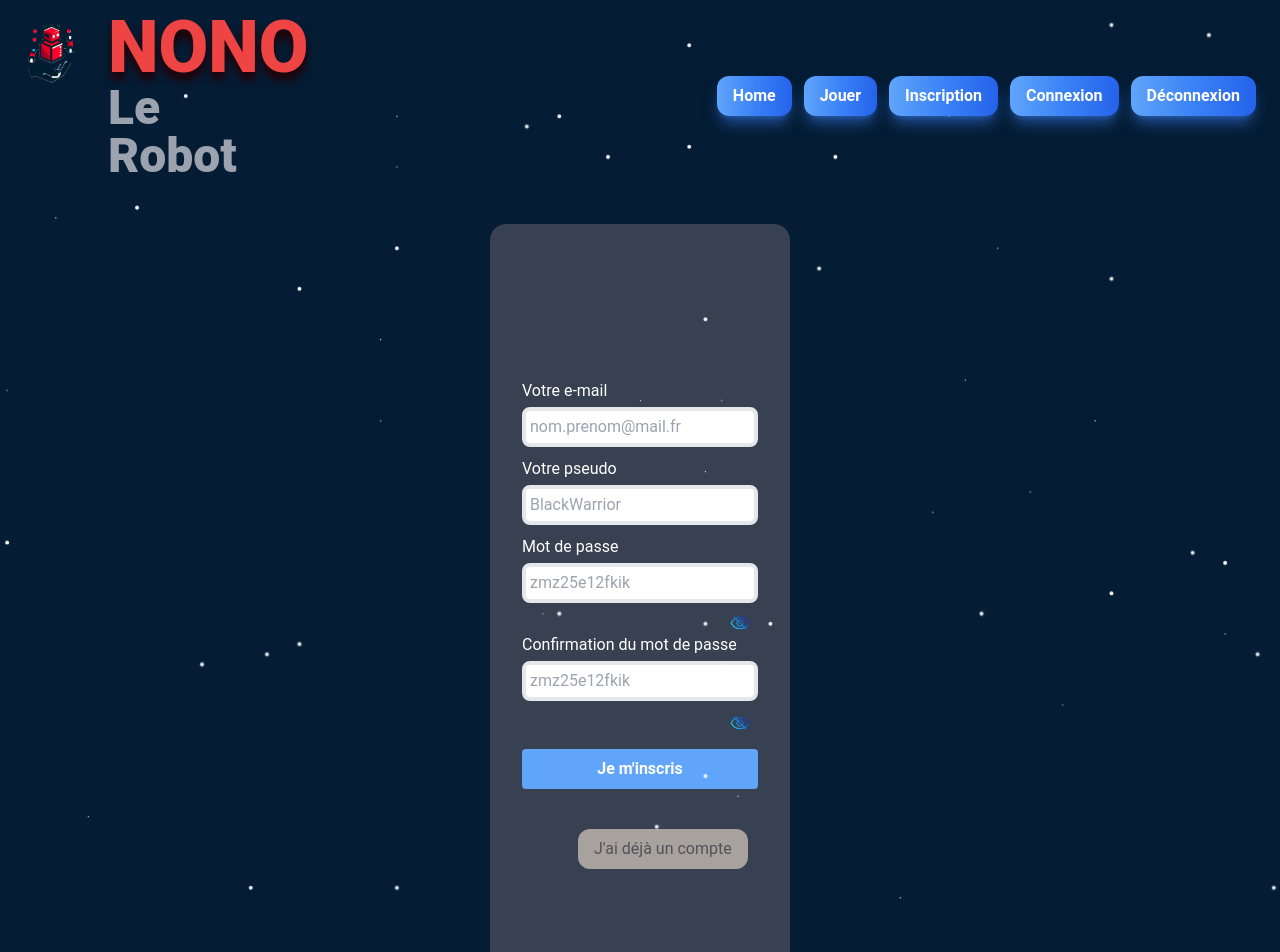
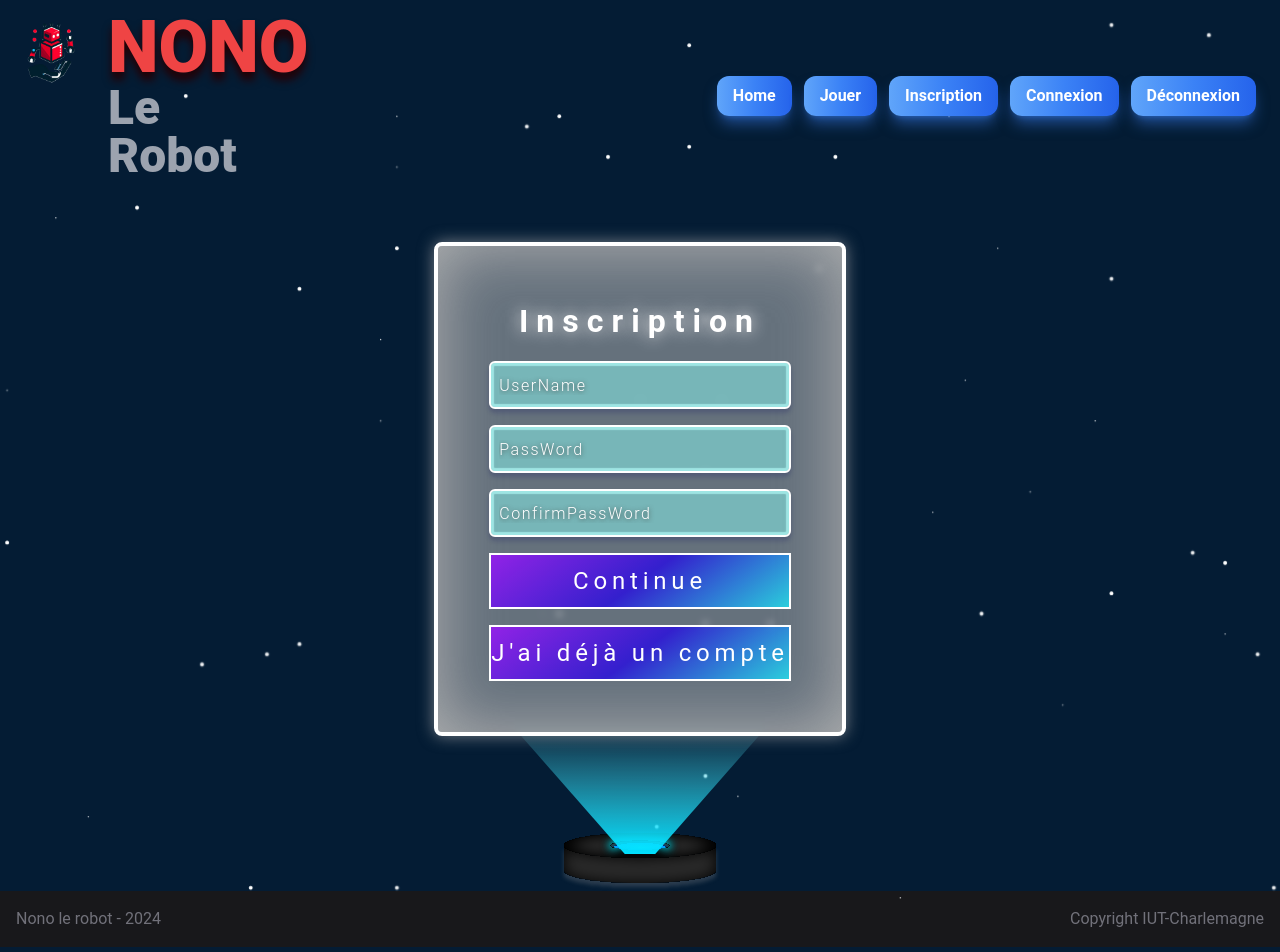
Before and after one commit to ClemGrom/NonoLERobot_Gromangin_Termine_Holder_Waltispurger_Serrier, a Vue app in the folder web/: page /inscription in a window 1280 px wide. Shown: the top 952 px of the page. Built offline with nearby package versions, Linux system fonts and the light colour scheme.

Commit message:
modif style inscriptionView

```diff
--- a/web/src/views/InscriptionView.vue
+++ b/web/src/views/InscriptionView.vue
@@ -96,60 +96,397 @@ export default {
 </script>
 
 <template>
-  <div v-if="!inscriptionDone" class=" min-h-screen bg-gray-700 flex flex-col justify-center p-8 rounded-2xl m-auto mb-8 mt-8">
-    <div>
-      <p class="text-white mb-1">Votre e-mail</p>
-      <input v-model="email" class="w-full mb-2.5 p-1 border-4 rounded-lg" type="text"
-             :class="{'border-red-500': verifEmail(this.email) === false}" placeholder="nom.prenom@mail.fr">
-      <p v-if="verifEmail(this.email) === false" class="text-red-500 font-bold mb-2">Email invalide</p>
+  <div id="Container">
+    <form class="form">
+      <div id="register-lable">Inscription</div>
+      <input class="form-content" type="text" placeholder="UserName" />
+      <input class="form-content" type="password" placeholder="PassWord" />
+      <input class="form-content" type="password" placeholder="ConfirmPassWord" />
+      <button>Continue</button>
+
+      <RouterLink to="/connexion">
+        <button>
+          J'ai déjà un compte
+        </button>
+      </RouterLink>
+    </form>
+
+    <div id="rays">
+      <svg
+          fill="none"
+          viewBox="0 0 299 152"
+          height="9em"
+          width="18em"
+          xmlns="http://www.w3.org/2000/svg"
+      >
+        <path
+            fill="url(#paint0_linear_8_3)"
+            d="M149.5 152H133.42L9.53674e-07 4.70132e-06H149.5L299 4.70132e-06L165.58 152H149.5Z"
+        ></path>
+        <defs>
+          <linearGradient
+              gradientUnits="userSpaceOnUse"
+              y2="12.1981"
+              x2="150.12"
+              y1="152"
+              x1="149.5"
+              id="paint0_linear_8_3"
+          >
+            <stop stop-color="#00E0FF"></stop>
+            <stop stop-opacity="0" stop-color="#65EDFF" offset="1"></stop>
+          </linearGradient>
+        </defs>
+      </svg>
     </div>
-    <div>
-      <p class="text-white mb-1">Votre pseudo</p>
-      <input v-model="pseudo" class="w-full mb-2.5 p-1 border-4 rounded-lg" type="text"
-             placeholder="BlackWarrior">
+
+    <div id="emiter">
+      <svg
+          fill="none"
+          viewBox="0 0 160 61"
+          height="61"
+          width="160"
+          xmlns="http://www.w3.org/2000/svg"
+      >
+        <g filter="url(#filter0_di_1_38)">
+          <path
+              fill="#2B2B2B"
+              d="M80 27.9997C121.974 27.9997 156 22.4032 156 15.4996L156 40.4998C156 47.4034 121.974 52.9998 80 52.9998C38.0265 52.9998 4.00028 47.4034 4 40.4998V40.4998V15.51C4.0342 22.4089 38.0474 27.9997 80 27.9997Z"
+              clip-rule="evenodd"
+              fill-rule="evenodd"
+          ></path>
+        </g>
+        <ellipse
+            fill="url(#paint0_radial_1_38)"
+            ry="4.80773"
+            rx="28.3956"
+            cy="17.4236"
+            cx="80"
+        ></ellipse>
+        <g filter="url(#filter1_i_1_38)">
+          <path
+              fill="#323232"
+              d="M80 28.0002C121.974 28.0002 156 22.4037 156 15.5001C156 8.59648 121.974 3 80 3C38.0264 3 4 8.59648 4 15.5001C4 22.4037 38.0264 28.0002 80 28.0002ZM80.0001 20.308C96.1438 20.308 109.231 18.1555 109.231 15.5002C109.231 12.845 96.1438 10.6925 80.0001 10.6925C63.8564 10.6925 50.7693 12.845 50.7693 15.5002C50.7693 18.1555 63.8564 20.308 80.0001 20.308Z"
+              clip-rule="evenodd"
+              fill-rule="evenodd"
+          ></path>
+        </g>
+        <g filter="url(#filter2_di_1_38)">
+          <path
+              fill="#378BA6"
+              d="M106.725 17.4505C108.336 16.8543 109.231 16.1943 109.231 15.4999C109.231 12.8446 96.1438 10.6921 80.0001 10.6921C63.8564 10.6921 50.7693 12.8446 50.7693 15.4999C50.7693 16.1943 51.6645 16.8543 53.2752 17.4504C53.275 17.4414 53.2748 17.4323 53.2748 17.4232C53.2748 14.768 65.2401 12.6155 80.0001 12.6155C94.7601 12.6155 106.725 14.768 106.725 17.4232C106.725 17.4323 106.725 17.4414 106.725 17.4505Z"
+              clip-rule="evenodd"
+              fill-rule="evenodd"
+          ></path>
+        </g>
+        <defs>
+          <filter
+              color-interpolation-filters="sRGB"
+              filterUnits="userSpaceOnUse"
+              height="45.5002"
+              width="160"
+              y="15.4996"
+              x="0"
+              id="filter0_di_1_38"
+          >
+            <feFlood result="BackgroundImageFix" flood-opacity="0"></feFlood>
+            <feColorMatrix
+                result="hardAlpha"
+                values="0 0 0 0 0 0 0 0 0 0 0 0 0 0 0 0 0 0 127 0"
+                type="matrix"
+                in="SourceAlpha"
+            ></feColorMatrix>
+            <feOffset dy="4"></feOffset>
+            <feGaussianBlur stdDeviation="2"></feGaussianBlur>
+            <feComposite operator="out" in2="hardAlpha"></feComposite>
+            <feColorMatrix
+                values="0 0 0 0 0.620833 0 0 0 0 0.620833 0 0 0 0 0.620833 0 0 0 0.25 0"
+                type="matrix"
+            ></feColorMatrix>
+            <feBlend
+                result="effect1_dropShadow_1_38"
+                in2="BackgroundImageFix"
+                mode="normal"
+            ></feBlend>
+            <feBlend
+                result="shape"
+                in2="effect1_dropShadow_1_38"
+                in="SourceGraphic"
+                mode="normal"
+            ></feBlend>
+            <feColorMatrix
+                result="hardAlpha"
+                values="0 0 0 0 0 0 0 0 0 0 0 0 0 0 0 0 0 0 127 0"
+                type="matrix"
+                in="SourceAlpha"
+            ></feColorMatrix>
+            <feOffset></feOffset>
+            <feGaussianBlur stdDeviation="8"></feGaussianBlur>
+            <feComposite
+                k3="1"
+                k2="-1"
+                operator="arithmetic"
+                in2="hardAlpha"
+            ></feComposite>
+            <feColorMatrix
+                values="0 0 0 0 0 0 0 0 0 0 0 0 0 0 0 0 0 0 1 0"
+                type="matrix"
+            ></feColorMatrix>
+            <feBlend
+                result="effect2_innerShadow_1_38"
+                in2="shape"
+                mode="normal"
+            ></feBlend>
+          </filter>
+          <filter
+              color-interpolation-filters="sRGB"
+              filterUnits="userSpaceOnUse"
+              height="25.0002"
+              width="152"
+              y="3"
+              x="4"
+              id="filter1_i_1_38"
+          >
+            <feFlood result="BackgroundImageFix" flood-opacity="0"></feFlood>
+            <feBlend
+                result="shape"
+                in2="BackgroundImageFix"
+                in="SourceGraphic"
+                mode="normal"
+            ></feBlend>
+            <feColorMatrix
+                result="hardAlpha"
+                values="0 0 0 0 0 0 0 0 0 0 0 0 0 0 0 0 0 0 127 0"
+                type="matrix"
+                in="SourceAlpha"
+            ></feColorMatrix>
+            <feMorphology
+                result="effect1_innerShadow_1_38"
+                in="SourceAlpha"
+                operator="erode"
+                radius="3"
+            ></feMorphology>
+            <feOffset></feOffset>
+            <feGaussianBlur stdDeviation="6.5"></feGaussianBlur>
+            <feComposite
+                k3="1"
+                k2="-1"
+                operator="arithmetic"
+                in2="hardAlpha"
+            ></feComposite>
+            <feColorMatrix
+                values="0 0 0 0 0 0 0 0 0 0 0 0 0 0 0 0 0 0 1 0"
+                type="matrix"
+            ></feColorMatrix>
+            <feBlend
+                result="effect1_innerShadow_1_38"
+                in2="shape"
+                mode="normal"
+            ></feBlend>
+          </filter>
+          <filter
+              color-interpolation-filters="sRGB"
+              filterUnits="userSpaceOnUse"
+              height="26.7583"
+              width="78.4615"
+              y="0.692139"
+              x="40.7693"
+              id="filter2_di_1_38"
+          >
+            <feFlood result="BackgroundImageFix" flood-opacity="0"></feFlood>
+            <feColorMatrix
+                result="hardAlpha"
+                values="0 0 0 0 0 0 0 0 0 0 0 0 0 0 0 0 0 0 127 0"
+                type="matrix"
+                in="SourceAlpha"
+            ></feColorMatrix>
+            <feMorphology
+                result="effect1_dropShadow_1_38"
+                in="SourceAlpha"
+                operator="dilate"
+                radius="2"
+            ></feMorphology>
+            <feOffset></feOffset>
+            <feGaussianBlur stdDeviation="4"></feGaussianBlur>
+            <feComposite operator="out" in2="hardAlpha"></feComposite>
+            <feColorMatrix
+                values="0 0 0 0 0 0 0 0 0 0.941176 0 0 0 0 1 0 0 0 1 0"
+                type="matrix"
+            ></feColorMatrix>
+            <feBlend
+                result="effect1_dropShadow_1_38"
+                in2="BackgroundImageFix"
+                mode="color-dodge"
+            ></feBlend>
+            <feBlend
+                result="shape"
+                in2="effect1_dropShadow_1_38"
+                in="SourceGraphic"
+                mode="normal"
+            ></feBlend>
+            <feColorMatrix
+                result="hardAlpha"
+                values="0 0 0 0 0 0 0 0 0 0 0 0 0 0 0 0 0 0 127 0"
+                type="matrix"
+                in="SourceAlpha"
+            ></feColorMatrix>
+            <feMorphology
+                result="effect2_innerShadow_1_38"
+                in="SourceAlpha"
+                operator="erode"
+                radius="1"
+            ></feMorphology>
+            <feOffset></feOffset>
+            <feGaussianBlur stdDeviation="2"></feGaussianBlur>
+            <feComposite
+                k3="1"
+                k2="-1"
+                operator="arithmetic"
+                in2="hardAlpha"
+            ></feComposite>
+            <feColorMatrix
+                values="0 0 0 0 0 0 0 0 0 0 0 0 0 0 0 0 0 0 0.52 0"
+                type="matrix"
+            ></feColorMatrix>
+            <feBlend
+                result="effect2_innerShadow_1_38"
+                in2="shape"
+                mode="normal"
+            ></feBlend>
+          </filter>
+          <radialGradient
+              gradientTransform="translate(80 17.4236) rotate(90) scale(6.25004 36.9143)"
+              gradientUnits="userSpaceOnUse"
+              r="1"
+              cy="0"
+              cx="0"
+              id="paint0_radial_1_38"
+          >
+            <stop stop-color="#00FFF0"></stop>
+            <stop stop-color="#001AFF" offset="0.901042"></stop>
+          </radialGradient>
+        </defs>
+      </svg>
     </div>
-    <div>
-      <p class="text-white mb-1">Mot de passe</p>
-      <input v-if="!showPassword" v-model="pwd" class="w-full mb-2.5 p-1 border-4 rounded-lg" type="password"
-             :class="{'border-red-500': verifMdp(this.pwd, this.pwdverif) === false}"
-             placeholder="zmz25e12fkik">
-      <input v-else v-model="pwd" class="w-full mb-2.5 p-1 border-4 rounded-lg" type="text"
-             :class="{'border-red-500': verifMdp(this.pwd, this.pwdverif) === false}"
-             placeholder="zmz25e12fkik">
-      <div>
-        <togglePassword :showPassword="showPassword" @toggle="togglePassword"/>
-      </div>
-    </div>
-    <div class="mb-4">
-      <p class="text-white mb-1">Confirmation du mot de passe</p>
-      <input v-if="!showPassword" v-model="pwdverif" class="w-full mb-3 p-1 border-4 rounded-lg" type="password"
-             :class="{'border-red-500': verifMdp(this.pwd, this.pwdverif) === false}"
-             placeholder="zmz25e12fkik" @keyup.enter="userInscription">
-      <input v-else v-model="pwdverif" class="w-full mb-2.5 p-1 border-4 rounded-lg" type="text"
-             :class="{'border-red-500': verifMdp(this.pwd, this.pwdverif) === false}"
-             placeholder="zmz25e12fkik" @keyup.enter="userInscription">
-      <div>
-        <togglePassword :showPassword="showPassword" @toggle="togglePassword"/>
-      </div>
-      <p v-if="verifMdp(this.pwd, this.pwdverif) === false" class="text-red-500 font-bold">Mots de passe
-        incompatibles</p>
-    </div>
-    <button @click="userInscription" class=" bg-blue-400 text-white hover:opacity-70 font-bold py-2 px-4 rounded">Je
-      m'inscris
-    </button>
+  </div>
+</template>
 
-    <RouterLink to="/connexion">
-      <button
-          class="bg-stone-400 text-zinc-600 hover:bg-blue-500 hover:text-zinc-900  py-2 px-4 rounded-xl mt-10 ml-14">
-        J'ai déjà un compte
-      </button>
-    </RouterLink>
+<style scoped>
+#Container {
+  display: flex;
+  flex-direction: column;
+  align-items: center;
+  justify-content: flex-end;
+  height: 100%;
+}
 
-  </div>
+#rays {
+  z-index: 2;
+  position: relative;
+  bottom: -1.5em;
+  animation: rays 2s ease-in-out infinite;
+}
 
-  <div v-else class="bg-gray-700 flex flex-col justify-center p-8 rounded-2xl m-auto">
-    <p class="text-white text-2xl">Merci de votre inscription !</p>
-  </div>
+.form {
+  position: relative;
+  top: 5em;
+  padding: 4%;
+  z-index: 3;
+  display: flex;
+  flex-direction: column;
+  border-radius: 0.5rem;
+  border: 4px solid #fff;
+  background: rgba(192, 192, 192, 0.52);
+  box-shadow: 0px 0px 64px 0px #b4b4b4 inset, 0px 0px 16px rgba(178, 178, 178, 0.65);
+  backdrop-filter: blur(3.5px);
+  gap: 1em;
+  animation: float 2s ease-in-out infinite;
+}
 
+#register-lable {
+  text-align: center;
+  color: white;
+  font-size: 2rem;
+  font-weight: 600;
+  letter-spacing: 8px;
+  text-shadow: 0px 0px 16px rgb(243, 243, 243);
+}
 
-</template>
+.form-content {
+  height: 3em;
+  padding: 1px 8px;
+  color: white;
+  text-decoration: none;
+  letter-spacing: 1px;
+  font-weight: bold;
+  border-radius: 6px;
+  border: 2px solid #fff;
+  background: rgba(139, 255, 247, 0.486);
+  box-shadow: 0px 0px 1px 3px #9ee5e3 inset, 0px 4px 4px 0px #181a6040;
+  text-shadow: 0px 1px 4px rgb(243, 243, 243);
+}
+
+.form-content:focus-visible {
+  outline: none;
+  text-decoration: none;
+  background: rgba(139, 189, 255, 0.59);
+  box-shadow: 0px 0px 1px 4px #9ee5e3;
+}
+
+.form-content:hover {
+  background: rgba(139, 189, 255, 0.59);
+}
+
+::placeholder {
+  font-weight: 300;
+  color: white;
+  letter-spacing: 0.1rem;
+  text-shadow: 0px 1px 5px rgb(66, 66, 66);
+}
+
+.form button {
+  cursor: pointer;
+  height: 3.5rem;
+  padding: 0%;
+  color: white;
+  font-size: 1.5em;
+  letter-spacing: 0.3rem;
+  border: 2px solid white;
+  background: linear-gradient(144deg, #9c11ffce, #2000eeb6 50%, #15efffbb);
+}
+
+.form button:hover {
+  position: relative;
+  bottom: 4px;
+  background: linear-gradient(144deg, #9c11ff, #2000ee 50%, #15fff3);
+  box-shadow: 0px 0px 2px 2px #ffffff;
+}
+
+@keyframes float {
+  0% {
+    position: relative;
+  }
+
+  50% {
+    top: 50px;
+  }
+
+  100% {
+    position: relative;
+  }
+}
+
+@keyframes rays {
+  0% {
+    opacity: 0.6;
+  }
+
+  50% {
+    opacity: 1;
+  }
+
+  100% {
+    opacity: 0.6;
+  }
+}
+
+</style>
```
